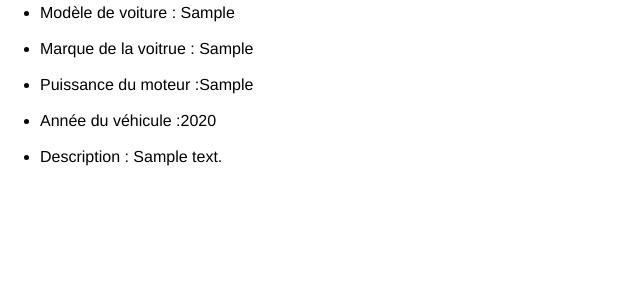
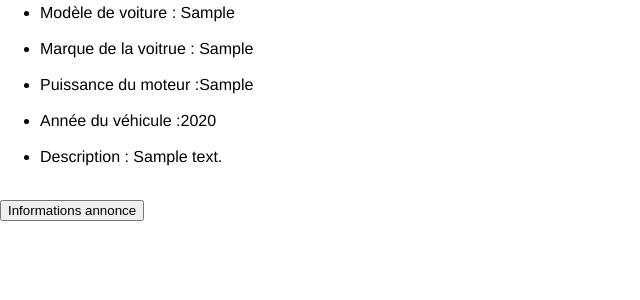
Before and after one commit to JeremieG06/mini_Projet_Auto, a PHP site: page /annonces.php in a window 1280 px wide. Shown: the part 311-611 px from the top of the page, without its empty margins (0-640 px from the left). Run offline with PHP 8.4, Linux system fonts and the light colour scheme; tables that the repository leaves empty or names only in its code hold one stand-in row (values such as "Sample post"); some libraries are stand-ins or nearby versions.

Commit message:
update AnnoncesInfos.php

```diff
--- a/AnnoncesInfos.php
+++ b/AnnoncesInfos.php
@@ -25,6 +25,8 @@ function afficher()
             <li> Année du véhicule :" . $data['car_year'] . "</li>
             </br>
             <li> Description : " . $data['description'] . "</li>
-            </ul> </br>";
+            </ul> </br>
+            <button id='Informations".$data['id']."'>Informations annonce </button>
+            </br>";
     }
 }
```
